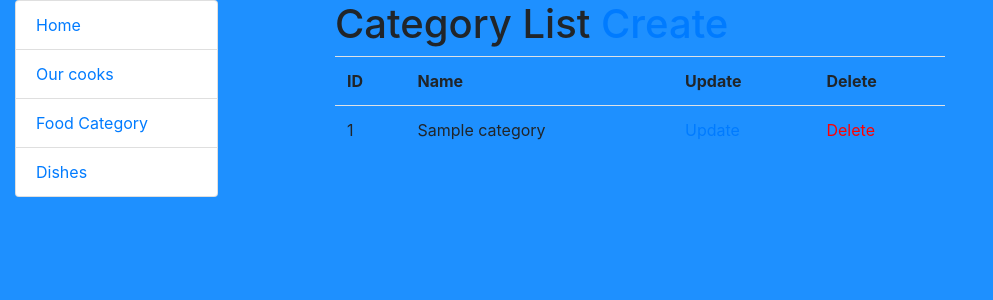
After one commit to FranchukS/catering-service, a Django app: page /categories/ in a window 1280 px wide. The commit adds this page. Shown: the top 300 px of the page, without its empty margins (0-993 px from the left). Run offline with Django 4.2, Linux system fonts and the light colour scheme; tables that the repository leaves empty hold one stand-in row (values such as "Sample post").

Commit message:
Add food categories-list page

```diff
--- a/kitchen/urls.py
+++ b/kitchen/urls.py
@@ -1,9 +1,10 @@
 from django.urls import path
 
-from kitchen.views import index
+from kitchen.views import index, CategoryListView
 
 urlpatterns = [
     path("", index, name="index"),
+    path("categories/", CategoryListView.as_view(), name="category-list"),
 ]
 
 app_name = "kitchen"
--- a/kitchen/views.py
+++ b/kitchen/views.py
@@ -1,4 +1,5 @@
 from django.shortcuts import render
+from django.views import generic
 
 from kitchen.models import Cook, Dish, Category
 
@@ -21,3 +22,8 @@ def index(request):
     }
 
     return render(request, "kitchen/index.html", context=context)
+
+
+class CategoryListView(generic.ListView):
+    model = Category
+    paginate_by = 5
--- a/templates/includes/sidebar.html
+++ b/templates/includes/sidebar.html
@@ -1,6 +1,6 @@
 <ul class="sidebar-nav list-group">
-  <li class="list-group-item"><a href="">Home</a></li>
+  <li class="list-group-item"><a href="{% url 'kitchen:index' %}">Home</a></li>
   <li class="list-group-item"><a href="">Our cooks</a></li>
-  <li class="list-group-item"><a href="">Food Category</a></li>
+  <li class="list-group-item"><a href="{% url 'kitchen:category-list' %}">Food Category</a></li>
   <li class="list-group-item"><a href="">Dishes</a></li>
 </ul>
--- /dev/null
+++ b/templates/kitchen/category_list.html
@@ -0,0 +1,41 @@
+{% extends "base.html" %}
+
+{% block content %}
+  <h1>
+    Category List
+    <a href="">
+      Create
+    </a>
+  </h1>
+
+  {% if category_list %}
+    <table class="table">
+      <tr>
+        <th>ID</th>
+        <th>Name</th>
+        <th>Update</th>
+        <th>Delete</th>
+      </tr>
+
+      {% for category in category_list %}
+        <tr>
+          <td>
+              {{ category.id }}
+          </td>
+          <td>
+              {{ category.name }}
+          </td>
+          <td>
+              <a href="">Update</a>
+          </td>
+          <td>
+            <a style="color: red" href="">Delete</a>
+          </td>
+        </tr>
+      {% endfor %}
+    </table>
+
+  {% else %}
+      <p>There are no categories in the service.</p>
+  {% endif %}
+{% endblock %}
```
